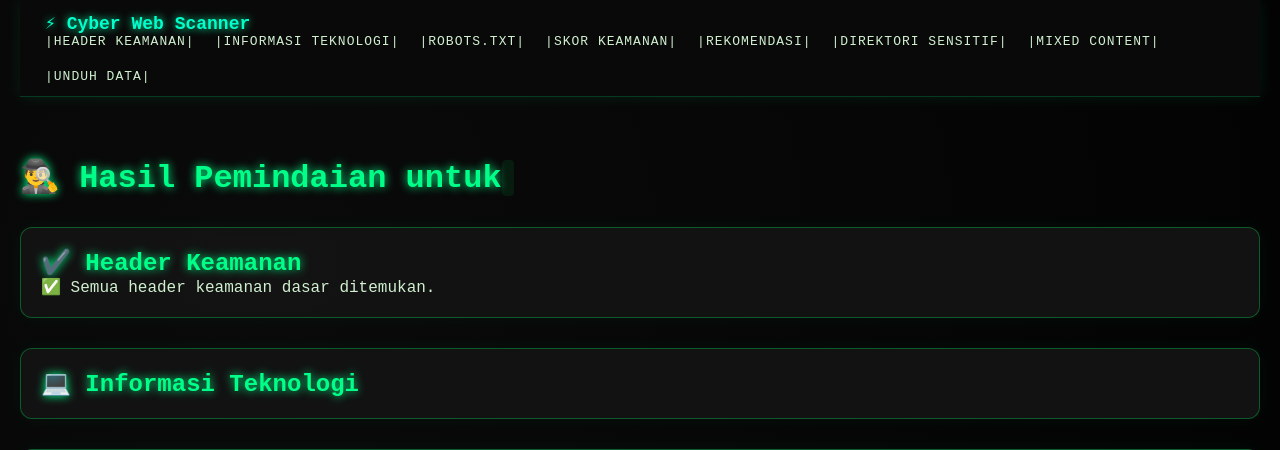
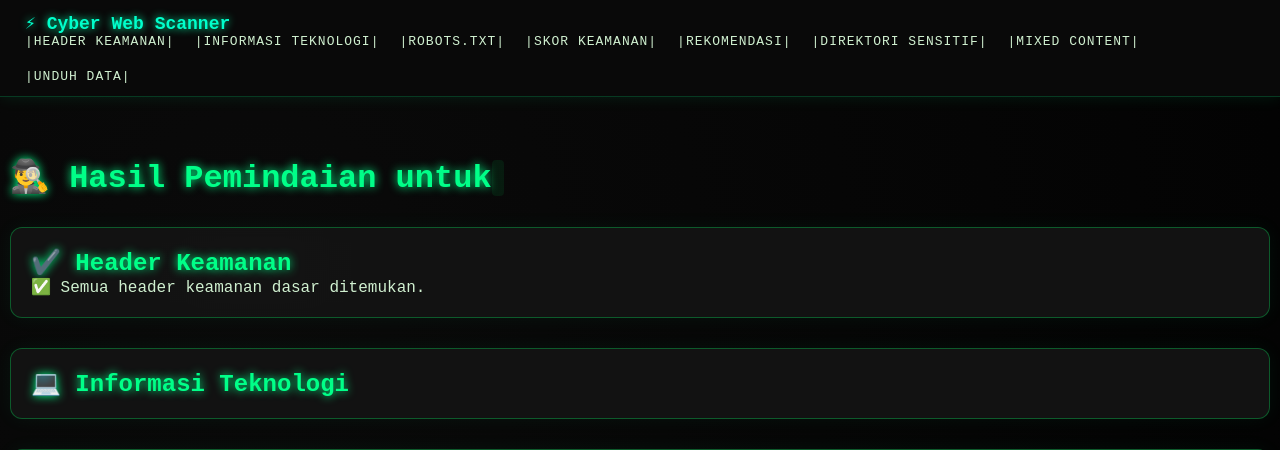
Before and after one commit to FebriOsht/Cyber-Web-Scanner, a Flask app: template templates/scan_result.html in a window 1280 px wide. Shown: the top 450 px of the page. Run offline with Flask 3, Linux system fonts and the light colour scheme; the template is opened without the code that fills it, so the values that code supplies are empty; some libraries are stand-ins or nearby versions.

Commit message:
Update scan_result.html

```diff
--- a/templates/scan_result.html
+++ b/templates/scan_result.html
@@ -9,12 +9,22 @@
     * { margin: 0; padding: 0; box-sizing: border-box; }
     html { scroll-behavior: smooth; }
     body {
-      font-family: 'Courier New', monospace;
-      background: radial-gradient(circle at 20% 20%, #0a0a0a, #000);
-      color: #d0f0d0;
-      padding: 0 20px 40px;
-      overflow-x: hidden;
-    }
+  font-family: 'Courier New', monospace;
+  background: radial-gradient(circle at 20% 20%, #0a0a0a, #000);
+  color: #d0f0d0;
+  /* KOREKSI: Hapus padding horizontal yang kaku, gunakan padding 0 */
+  padding: 0 0 40px 0; /* Hanya padding vertikal di bawah */
+
+  /* PENTING: Pastikan overflow diatur dengan benar pada elemen yang lebih kecil */
+  /* Namun, kita biarkan body default, dan batasi konten di dalam */
+}
+    #scan-results {
+    max-width: 100%;
+    /* Gunakan padding di sini untuk memberi ruang tepi */
+    padding: 0 10px;
+    margin: 0 auto;
+}
+
     h1, h2, h3 { color: #00ff88; text-shadow: 0 0 10px #00ff88; }
     a { color: #00e0ff; text-decoration: none; transition: 0.3s; }
     a:hover { color: #00ff88; text-shadow: 0 0 8px #00ff88; }
@@ -48,10 +58,17 @@
       .menu-toggle { display: flex; }
     }
 
+    /* KOREKSI: Pastikan pre tag di robots.txt responsif */
+.card #robots pre {
+    overflow-x: auto; /* Memungkinkan scroll horizontal hanya pada blok kode */
+    white-space: pre-wrap;
+}
+
     /* === CARD STYLE === */
     .card { background: rgba(20,20,20,0.9); border:1px solid rgba(0,255,100,0.3); border-radius:12px; padding:20px; margin:30px 0; box-shadow:0 0 20px rgba(0,255,150,0.05); backdrop-filter: blur(6px); transition:0.3s; }
     .card:hover { border-color:#00ff88; box-shadow:0 0 20px rgba(0,255,150,0.2); }
-    code { background: rgba(0,255,100,0.08); padding:3px 6px; border-radius:4px; color:#00ffcc; }
+    code { background: rgba(0,255,100,0.08); padding:3px 6px; border-radius:4px; color:#00ffcc; word-break: break-all;
+    white-space: pre-wrap; }
 
     /* === SCORE SECTION === */
     .score-container { text-align:center; margin:50px 0; }
@@ -77,6 +94,24 @@
     .footer-link:hover { transform:scale(1.05); box-shadow:0 0 20px #00ffaa; }
 
     @keyframes pulse { 0%{box-shadow:0 0 15px rgba(0,255,136,0.4);} 50%{box-shadow:0 0 30px rgba(0,255,200,0.8);} 100%{box-shadow:0 0 15px rgba(0,255,136,0.4);} }
+
+    /* Tambahkan gaya untuk tautan di navbar agar responsif di layar sempit */
+.nav-links a {
+    /* ... (gaya yang ada) ... */
+    white-space: nowrap; /* Tautan tetap satu baris */
+}
+
+/* Di dalam media query untuk layar sempit */
+@media (max-width: 900px) {
+  .nav-links {
+    /* ... (gaya yang ada) ... */
+  }
+
+  /* KOREKSI: Atur agar container navbar menggunakan 100% lebar */
+  nav {
+      padding: 12px 10px; /* Kurangi padding horizontal agar muat */
+  }
+}
   </style>
 </head>
 <body>
```
